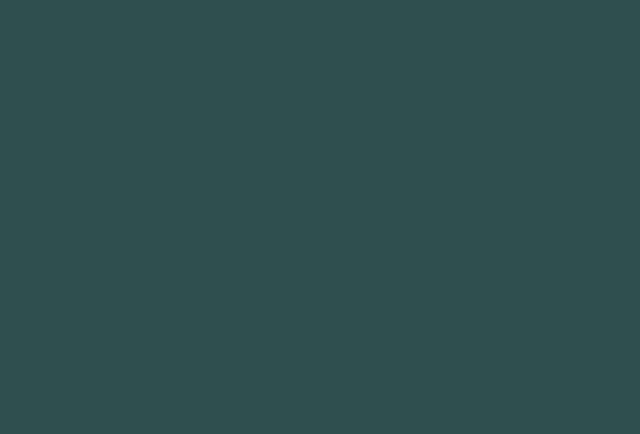
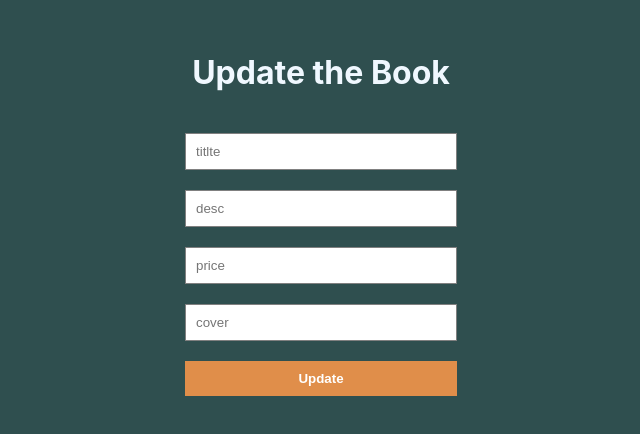
Before and after one commit to jolgo1989/crud, a React (Create React App) app in the folder client/: page /update/1 in a window 1280 px wide. Before the commit this address had no page. Shown: the part 186-620 px from the top of the page, without its empty margins (319-959 px from the left). Built offline with nearby package versions, Linux system fonts and the light colour scheme.

Commit message:
Se culmino el metodo update

```diff
--- a/client/src/App.js
+++ b/client/src/App.js
@@ -18,7 +18,7 @@
         <Routes>
           <Route path="/" element={<Books />} />
           <Route path="/add" element={<Add />} />
-          <Route path="/update" element={<Update />}></Route>
+          <Route path="/update/:id" element={<Update />}></Route>
         </Routes>
       </BrowserRouter>
     </div>
--- a/client/src/pages/Add.jsx
+++ b/client/src/pages/Add.jsx
@@ -16,6 +16,7 @@
     setBook((prev) => ({ ...prev, [e.target.name]: e.target.value }));
   };
 
+  //Metodo para agregar un libro
   const handleClick = async (e) => {
     e.preventDefault();
     try {
@@ -55,7 +56,9 @@
         onChange={handleChange}
         name="cover"
       />
-      <button onClick={handleClick}>Add</button>
+      <button className="formButton" onClick={handleClick}>
+        Add
+      </button>
     </div>
   );
 };
--- a/client/src/pages/Books.jsx
+++ b/client/src/pages/Books.jsx
@@ -26,7 +26,7 @@
     fetchAllBooks();
   }, []);
 
-  //Función para eliminar un libro
+  //Metdodo para eliminar un libro
   const handleDelete = async (id) => {
     try {
       await axios.delete("http://localhost:3000/books/" + id);
@@ -51,7 +51,9 @@
             <button className="delete" onClick={() => handleDelete(book.id)}>
               Delete
             </button>
-            <button className="update">Update</button>
+            <button className="update">
+              <Link to={`/update/${book.id}`}>Update</Link>
+            </button>
           </div>
         ))}
       </div>
--- a/client/src/pages/Update.jsx
+++ b/client/src/pages/Update.jsx
@@ -1,9 +1,72 @@
-import React from 'react'
+import React, { useState } from "react";
+import axios from "axios";
+import { useLocation, useNavigate } from "react-router-dom";
 
 const Update = () => {
+  const [book, setBook] = useState({
+    title: "",
+    desc: "",
+    price: null,
+    cover: "",
+  });
+
+  const navigate = useNavigate();
+  const location = useLocation();
+
+  //!Investigar el metodo useLocation
+  const bookId = location.pathname.split("/")[2];
+
+  // console.log(location.pathname.split("/")[2]);
+
+  const handleChange = (e) => {
+    setBook((prev) => ({ ...prev, [e.target.name]: e.target.value }));
+  };
+
+  //Metodo para actualzar un libro cuando presionemos el boton Update
+  const handleClick = async (e) => {
+    e.preventDefault();
+    try {
+      await axios.put("http://localhost:3000/books/" + bookId, book);
+      navigate("/");
+    } catch (err) {
+      console.log(err);
+      //  setError(true);
+    }
+  };
+
+  console.log(book);
   return (
-    <div>Update tu tambien estas ok</div>
-  )
-}
+    <div className="form">
+      <h1>Update the Book</h1>
+      <input
+        type="text"
+        placeholder="titlte"
+        onChange={handleChange}
+        name="title"
+      />
+      <input
+        type="text"
+        placeholder="desc"
+        onChange={handleChange}
+        name="desc"
+      />
+      <input
+        type="number"
+        placeholder="price"
+        onChange={handleChange}
+        name="price"
+      />
+      <input
+        type="text"
+        placeholder="cover"
+        onChange={handleChange}
+        name="cover"
+      />
+      <button className="formButton" onClick={handleClick}>
+        Update
+      </button>
+    </div>
+  );
+};
 
-export default Update
+export default Update;
--- a/client/src/styles.css
+++ b/client/src/styles.css
@@ -44,3 +44,26 @@
   object-fit: cover;
   background-color: rgb(203, 238, 227);
 }
+
+/* Styles update */
+
+.form {
+  display: flex;
+  flex-direction: column;
+  gap: 20px;
+}
+
+input {
+  width: 250px;
+  padding: 10px;
+  border: 1px solid gray;
+}
+
+.formButton {
+  border: none;
+  padding: 10px;
+  background-color: rgb(224, 142, 74);
+  color: white;
+  font-weight: bold;
+  cursor: pointer;
+}
```
Also changed, not shown: 1 other file (tests, documents, lock files or other folders).
